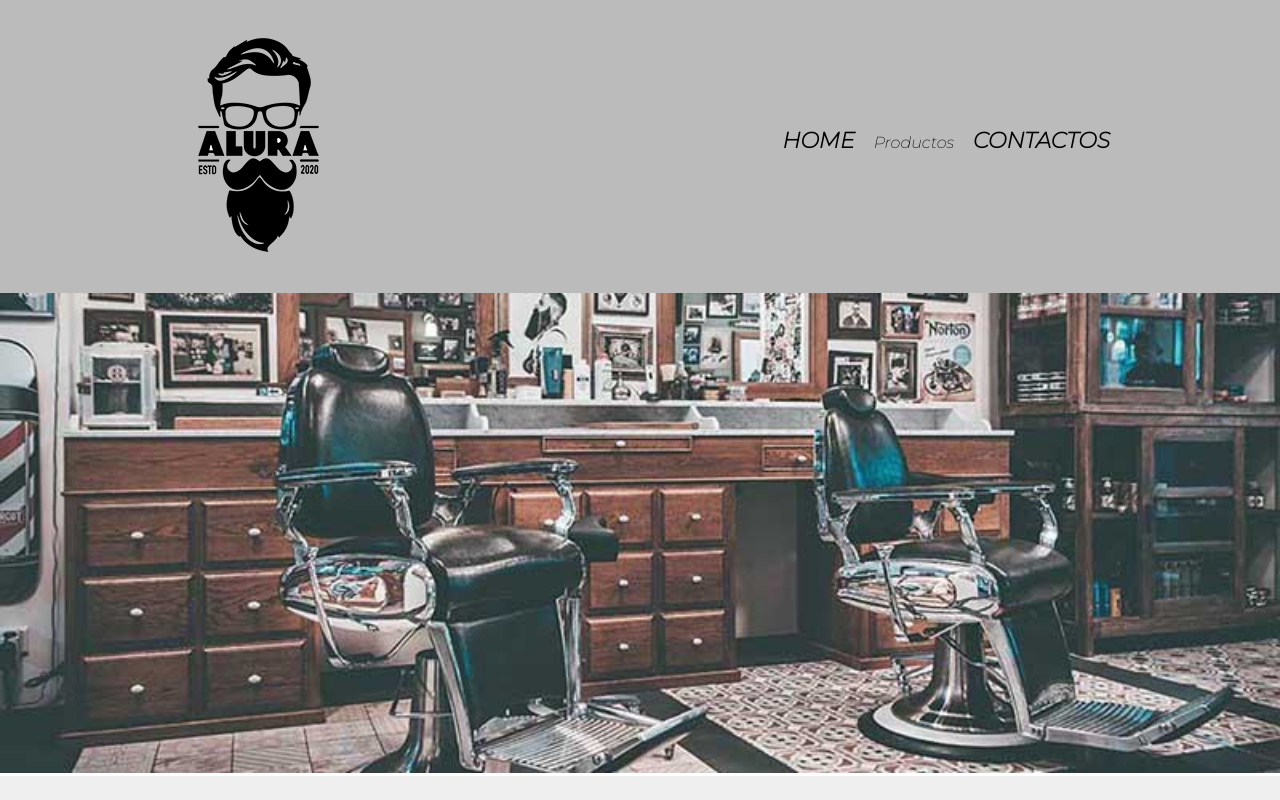
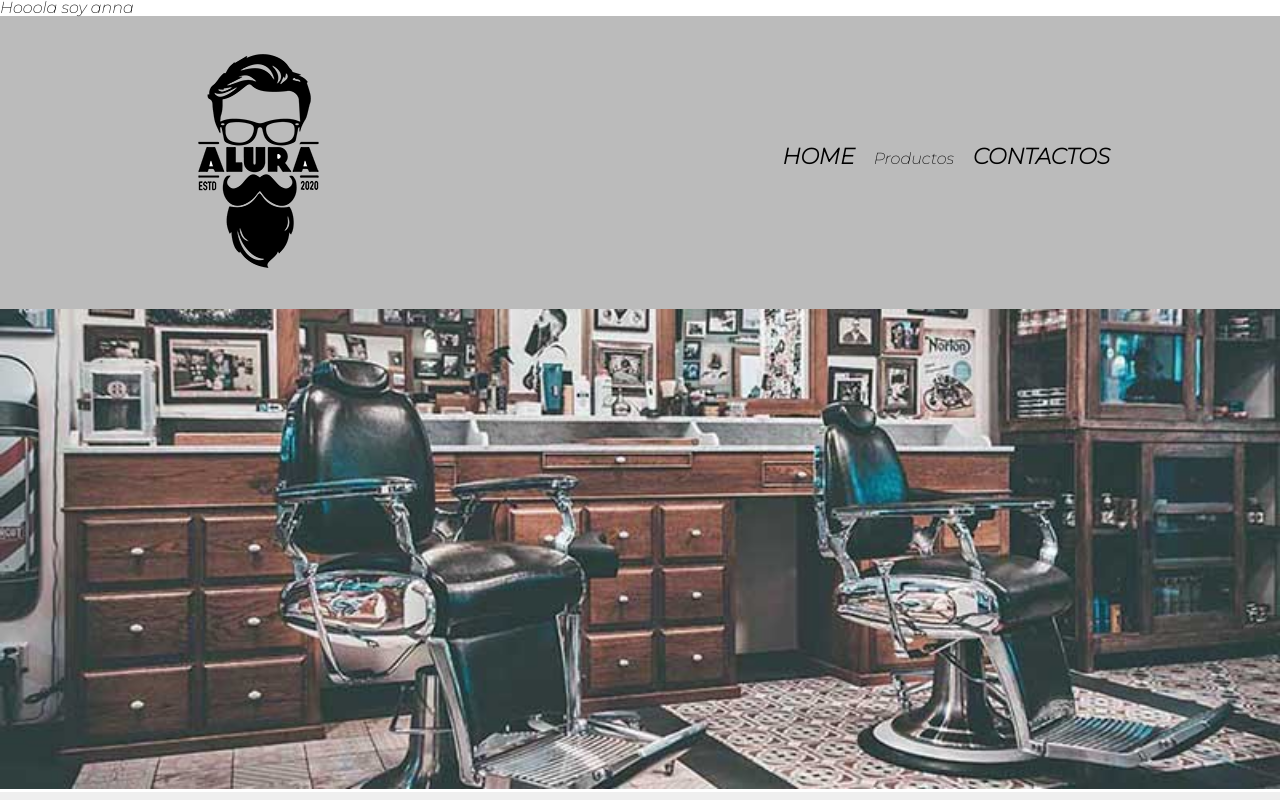
Before and after one commit to LucasSanjua/AaluraGit, a plain HTML site: page index.html in a window 1280 px wide. Shown: the top 800 px of the page. Drawn offline with Linux system fonts and the light colour scheme.

Commit message:
agego mensaje de hooola soy ana

```diff
--- a/index.html
+++ b/index.html
@@ -10,6 +10,7 @@
     </head>
 
     <body>
+        <p>Hooola soy anna</p>
         <header>
             <div class ="caja">
                 <h1><img src="imagenes/logo.png" alt=""></h1>
```
